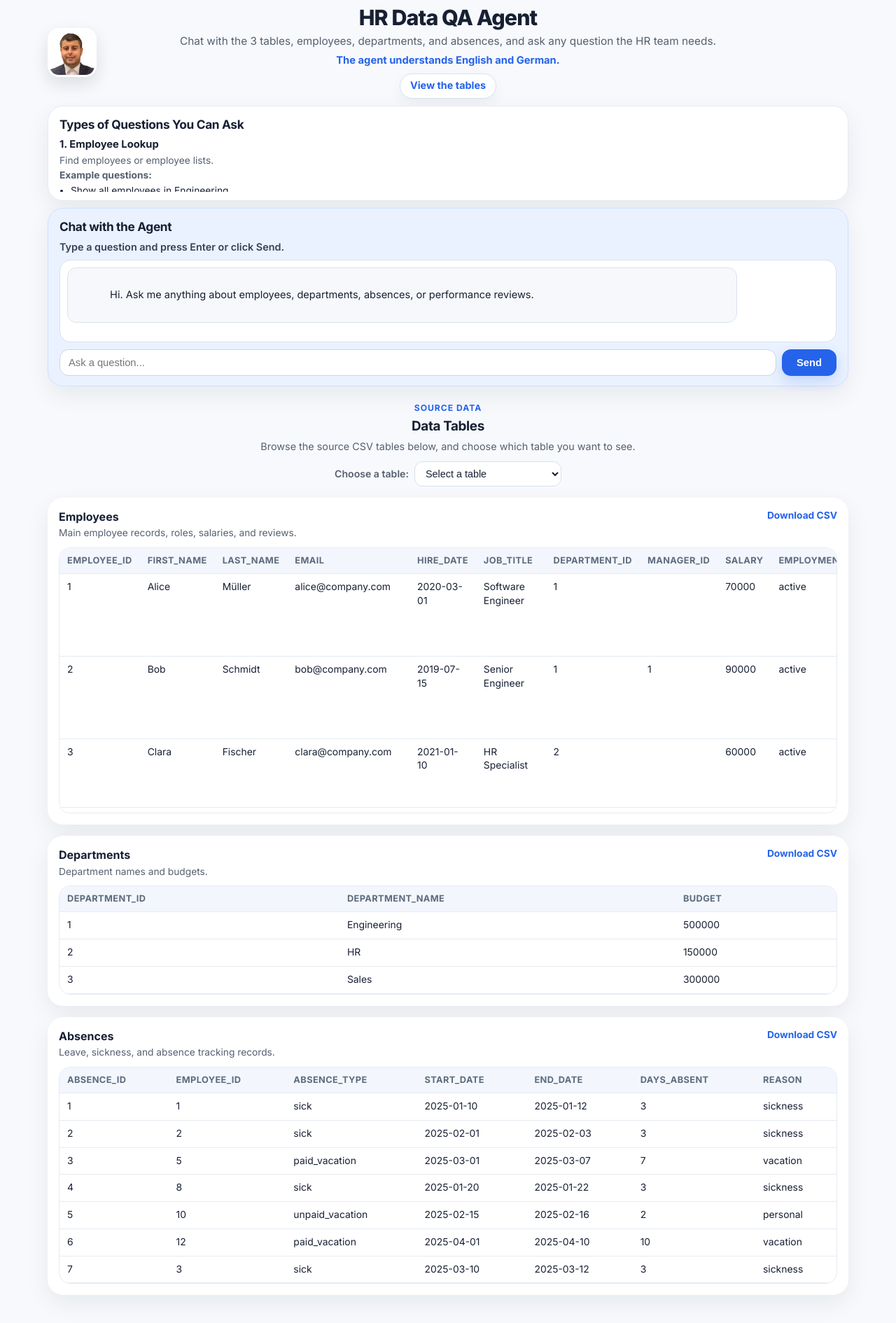
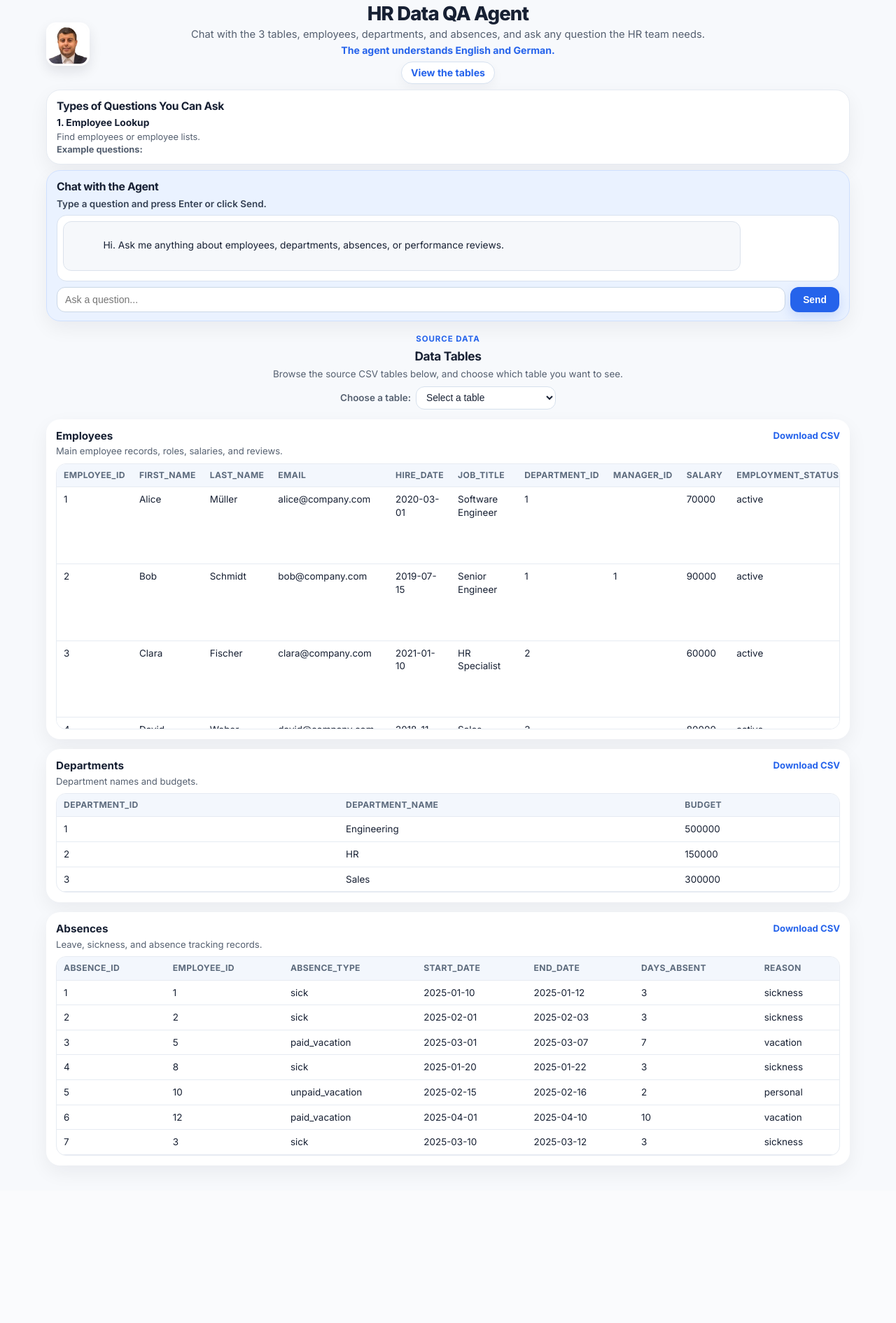
Before and after one commit to fadimbarki87/hr-agent-api, a FastAPI app: page / in a window 1280 px wide. Shown: the whole page at 70% size. After the commit the page ends 1669 px from the top, so only its background shows below. Run offline with FastAPI, Linux system fonts and the light colour scheme; some libraries are stand-ins or nearby versions.

Commit message:
Update styles.css

```diff
--- a/static/styles.css
+++ b/static/styles.css
@@ -12,9 +12,9 @@
   --blue: #2563eb;
   --blue-soft: #eaf2ff;
   --blue-soft-2: #dbeafe;
-  --shadow: 0 12px 34px rgba(15, 23, 42, 0.07);
-  --shadow-soft: 0 8px 20px rgba(15, 23, 42, 0.05);
-  --radius: 22px;
+  --shadow: 0 10px 28px rgba(15, 23, 42, 0.06);
+  --shadow-soft: 0 6px 16px rgba(15, 23, 42, 0.045);
+  --radius: 20px;
 }
 
 html {
@@ -26,22 +26,22 @@ body {
   font-family: "Inter", system-ui, sans-serif;
   background: var(--bg);
   color: var(--text);
-  font-size: 14px;
-  line-height: 1.42;
+  font-size: 13px;
+  line-height: 1.38;
 }
 
 .hero {
   max-width: 1180px;
   margin: 0 auto;
-  padding: 10px 18px 8px;
+  padding: 6px 16px 6px;
 }
 
 .hero-top {
   display: grid;
-  grid-template-columns: 78px 1fr 78px;
+  grid-template-columns: 72px 1fr 72px;
   align-items: center;
-  gap: 12px;
-  margin-bottom: 10px;
+  gap: 10px;
+  margin-bottom: 8px;
 }
 
 .hero-left {
@@ -55,71 +55,71 @@ body {
 
 .hero-center h1 {
   margin: 0;
-  font-size: 1.9rem;
-  line-height: 1.02;
+  font-size: 1.72rem;
+  line-height: 1;
   letter-spacing: -0.03em;
   font-weight: 800;
 }
 
 .subtitle {
-  margin: 8px auto 6px;
+  margin: 6px auto 4px;
   max-width: 860px;
-  line-height: 1.35;
+  line-height: 1.28;
   color: var(--muted);
-  font-size: 0.96rem;
+  font-size: 0.92rem;
 }
 
 .lang-note {
   margin: 0;
   color: var(--blue);
-  font-size: 0.92rem;
+  font-size: 0.88rem;
   font-weight: 700;
 }
 
 .hero-actions {
-  margin-top: 8px;
+  margin-top: 6px;
 }
 
 .scroll-link {
   display: inline-flex;
   align-items: center;
   justify-content: center;
-  min-height: 36px;
-  padding: 0 14px;
+  min-height: 32px;
+  padding: 0 13px;
   border-radius: 999px;
   background: var(--surface);
   border: 1px solid var(--line-strong);
   color: var(--blue);
   text-decoration: none;
   font-weight: 700;
-  font-size: 0.9rem;
+  font-size: 0.88rem;
   box-shadow: var(--shadow-soft);
   transition: all 0.18s ease;
 }
 
 .scroll-link:hover {
   transform: translateY(-1px);
-  box-shadow: 0 10px 24px rgba(37, 99, 235, 0.12);
+  box-shadow: 0 8px 18px rgba(37, 99, 235, 0.1);
 }
 
 .profile-pic {
-  width: 70px;
-  height: 70px;
-  border-radius: 16px;
+  width: 62px;
+  height: 62px;
+  border-radius: 14px;
   object-fit: cover;
   border: 3px solid white;
-  box-shadow: 0 10px 24px rgba(15, 23, 42, 0.12);
+  box-shadow: 0 8px 18px rgba(15, 23, 42, 0.1);
 }
 
 .hero-stack {
   display: flex;
   flex-direction: column;
-  gap: 10px;
+  gap: 8px;
 }
 
 .card {
   border-radius: var(--radius);
-  padding: 14px 16px;
+  padding: 12px 14px;
   box-shadow: var(--shadow);
 }
 
@@ -137,84 +137,84 @@ body {
   display: flex;
   align-items: center;
   justify-content: space-between;
-  gap: 10px;
-  margin-bottom: 6px;
+  gap: 8px;
+  margin-bottom: 4px;
 }
 
 .card h2 {
   margin: 0;
-  font-size: 1.08rem;
+  font-size: 0.98rem;
   letter-spacing: -0.02em;
 }
 
 .compact-card {
-  padding-bottom: 12px;
+  padding-bottom: 10px;
 }
 
 .scroll-box {
   overflow-y: auto;
-  padding-right: 6px;
+  padding-right: 4px;
 }
 
 .compact-scroll {
-  max-height: 78px;
+  max-height: 58px;
 }
 
 .qa-group {
-  margin-bottom: 10px;
+  margin-bottom: 8px;
 }
 
 .qa-group h3 {
-  margin: 0 0 4px;
-  font-size: 0.92rem;
+  margin: 0 0 3px;
+  font-size: 0.86rem;
 }
 
 .qa-group p {
-  margin: 3px 0;
-  line-height: 1.28;
-  font-size: 0.86rem;
+  margin: 2px 0;
+  line-height: 1.2;
+  font-size: 0.8rem;
   color: var(--muted);
 }
 
 .qa-group ul {
-  margin: 5px 0 0 16px;
+  margin: 4px 0 0 15px;
   padding: 0;
 }
 
 .qa-group li {
-  margin-bottom: 3px;
-  line-height: 1.28;
-  font-size: 0.86rem;
+  margin-bottom: 2px;
+  line-height: 1.2;
+  font-size: 0.8rem;
   color: var(--text);
 }
 
 .chat-desc {
-  margin: 0 0 8px;
+  margin: 0 0 6px;
   color: #354154;
   font-weight: 600;
-  font-size: 0.9rem;
+  font-size: 0.84rem;
 }
 
 .chat-window {
-  min-height: 118px;
-  max-height: 132px;
+  min-height: 88px;
+  max-height: 98px;
   overflow-y: auto;
   background: white;
   border: 1px solid #d8e2f0;
-  border-radius: 16px;
-  padding: 10px;
-  margin-bottom: 10px;
+  border-radius: 14px;
+  padding: 8px;
+  margin-bottom: 8px;
   box-shadow: inset 0 1px 0 rgba(255, 255, 255, 0.7);
 }
 
 .message {
   max-width: 88%;
-  padding: 9px 11px;
-  border-radius: 13px;
-  margin-bottom: 8px;
-  line-height: 1.35;
+  padding: 8px 10px;
+  border-radius: 12px;
+  margin-bottom: 6px;
+  line-height: 1.3;
   white-space: pre-wrap;
-  font-size: 0.91rem;
+  font-size: 0.86rem;
 }
 
 .message.user {
@@ -231,15 +231,15 @@ body {
 
 .chat-input-row {
   display: flex;
-  gap: 8px;
+  gap: 7px;
 }
 
 .chat-input-row input {
   flex: 1;
   border: 1px solid #cad7e6;
-  border-radius: 13px;
-  padding: 10px 12px;
-  font-size: 0.92rem;
+  border-radius: 12px;
+  padding: 9px 11px;
+  font-size: 0.88rem;
   background: white;
   outline: none;
   transition: border-color 0.15s ease, box-shadow 0.15s ease;
@@ -252,77 +252,77 @@ body {
 
 .chat-input-row button {
   border: none;
-  border-radius: 13px;
-  padding: 0 16px;
-  min-width: 78px;
-  font-size: 0.92rem;
+  border-radius: 12px;
+  padding: 0 14px;
+  min-width: 70px;
+  font-size: 0.86rem;
   cursor: pointer;
   background: var(--blue);
   color: white;
   font-weight: 700;
   transition: all 0.16s ease;
-  box-shadow: 0 8px 20px rgba(37, 99, 235, 0.2);
+  box-shadow: 0 6px 16px rgba(37, 99, 235, 0.18);
 }
 
 .chat-input-row button:hover {
   transform: translateY(-1px);
-  box-shadow: 0 10px 24px rgba(37, 99, 235, 0.26);
+  box-shadow: 0 8px 18px rgba(37, 99, 235, 0.23);
 }
 
 .tables-section {
   max-width: 1180px;
   margin: 0 auto;
-  padding: 12px 18px 24px;
+  padding: 10px 16px 22px;
 }
 
 .section-header {
   text-align: center;
-  margin-bottom: 16px;
+  margin-bottom: 14px;
 }
 
 .section-kicker {
   display: inline-block;
-  margin-bottom: 5px;
+  margin-bottom: 4px;
   color: var(--blue);
-  font-size: 0.76rem;
+  font-size: 0.72rem;
   font-weight: 700;
   text-transform: uppercase;
   letter-spacing: 0.08em;
 }
 
 .section-header h2 {
-  margin: 0 0 5px;
-  font-size: 1.18rem;
+  margin: 0 0 4px;
+  font-size: 1.08rem;
   letter-spacing: -0.02em;
 }
 
 .section-header p {
   margin: 0;
   color: var(--muted);
-  font-size: 0.9rem;
+  font-size: 0.84rem;
 }
 
 .table-jump {
-  margin-top: 10px;
+  margin-top: 8px;
   display: flex;
   justify-content: center;
   align-items: center;
-  gap: 8px;
+  gap: 7px;
   flex-wrap: wrap;
 }
 
 .table-jump label {
-  font-size: 0.88rem;
+  font-size: 0.84rem;
   font-weight: 600;
   color: var(--muted);
 }
 
 .table-jump select {
-  min-width: 210px;
-  padding: 8px 11px;
+  min-width: 200px;
+  padding: 7px 10px;
   border: 1px solid #d6e0ec;
   border-radius: 12px;
-  font-size: 0.9rem;
+  font-size: 0.86rem;
   background: white;
   color: var(--text);
   outline: none;
@@ -331,8 +331,8 @@ body {
 .table-card {
   background: var(--surface);
   border-radius: var(--radius);
-  padding: 16px;
-  margin-bottom: 16px;
+  padding: 14px;
+  margin-bottom: 14px;
   box-shadow: var(--shadow);
 }
 
@@ -340,33 +340,33 @@ body {
   display: flex;
   justify-content: space-between;
   align-items: flex-start;
-  gap: 12px;
-  margin-bottom: 10px;
+  gap: 10px;
+  margin-bottom: 8px;
 }
 
 .table-header h3 {
-  margin: 0 0 3px;
-  font-size: 1rem;
+  margin: 0 0 2px;
+  font-size: 0.95rem;
 }
 
 .table-subtitle {
   margin: 0;
   color: var(--muted);
-  font-size: 0.86rem;
+  font-size: 0.82rem;
 }
 
 .table-header a {
   color: var(--blue);
   text-decoration: none;
   font-weight: 700;
-  font-size: 0.86rem;
+  font-size: 0.82rem;
   white-space: nowrap;
 }
 
 .table-wrap {
   overflow-x: auto;
   border: 1px solid var(--line);
-  border-radius: 16px;
+  border-radius: 14px;
   background: white;
 }
 
@@ -378,7 +378,7 @@ body {
 table {
   width: 100%;
   border-collapse: collapse;
-  font-size: 0.87rem;
+  font-size: 0.84rem;
 }
 
 thead {
@@ -391,13 +391,13 @@ thead {
 th,
 td {
   text-align: left;
-  padding: 9px 11px;
+  padding: 8px 10px;
   border-bottom: 1px solid var(--line);
   vertical-align: top;
 }
 
 th {
-  font-size: 0.8rem;
+  font-size: 0.76rem;
   text-transform: uppercase;
   letter-spacing: 0.03em;
   color: #5d6b7d;
@@ -408,15 +408,15 @@ tbody tr:hover {
 }
 
 .loading {
-  padding: 16px;
+  padding: 14px;
   color: var(--muted);
-  font-size: 0.88rem;
+  font-size: 0.84rem;
 }
 
 .error {
-  padding: 16px;
+  padding: 14px;
   color: #b91c1c;
-  font-size: 0.88rem;
+  font-size: 0.84rem;
 }
 
 @media (max-width: 900px) {
@@ -429,7 +429,7 @@ tbody tr:hover {
   .hero-top {
     grid-template-columns: 1fr;
     text-align: center;
-    gap: 8px;
+    gap: 6px;
   }
 
   .hero-left {
@@ -437,20 +437,20 @@ tbody tr:hover {
   }
 
   .hero-center h1 {
-    font-size: 1.55rem;
+    font-size: 1.45rem;
   }
 
   .subtitle {
-    font-size: 0.9rem;
+    font-size: 0.86rem;
   }
 
   .compact-scroll {
-    max-height: 72px;
+    max-height: 52px;
   }
 
   .chat-window {
-    min-height: 110px;
-    max-height: 128px;
+    min-height: 84px;
+    max-height: 96px;
   }
 
   .table-scroll {
```
